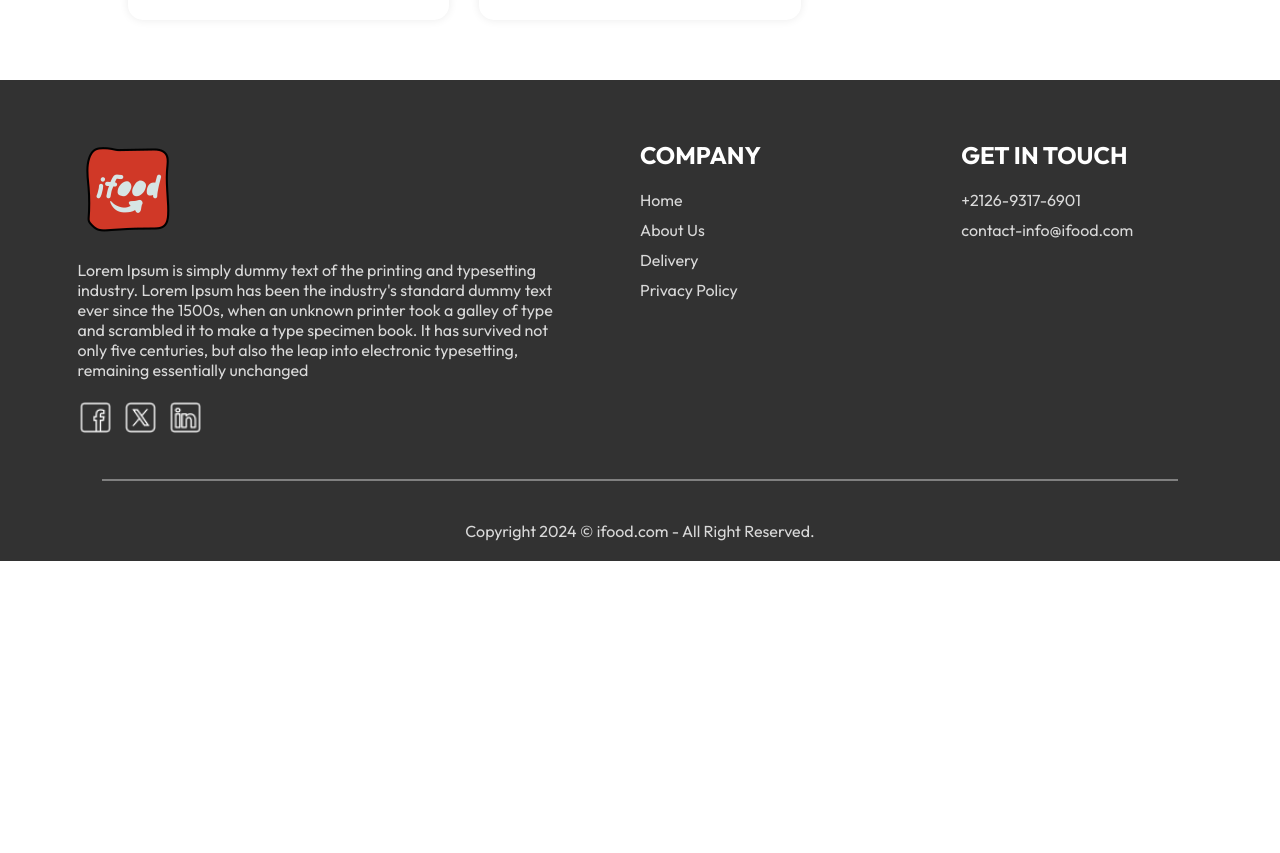
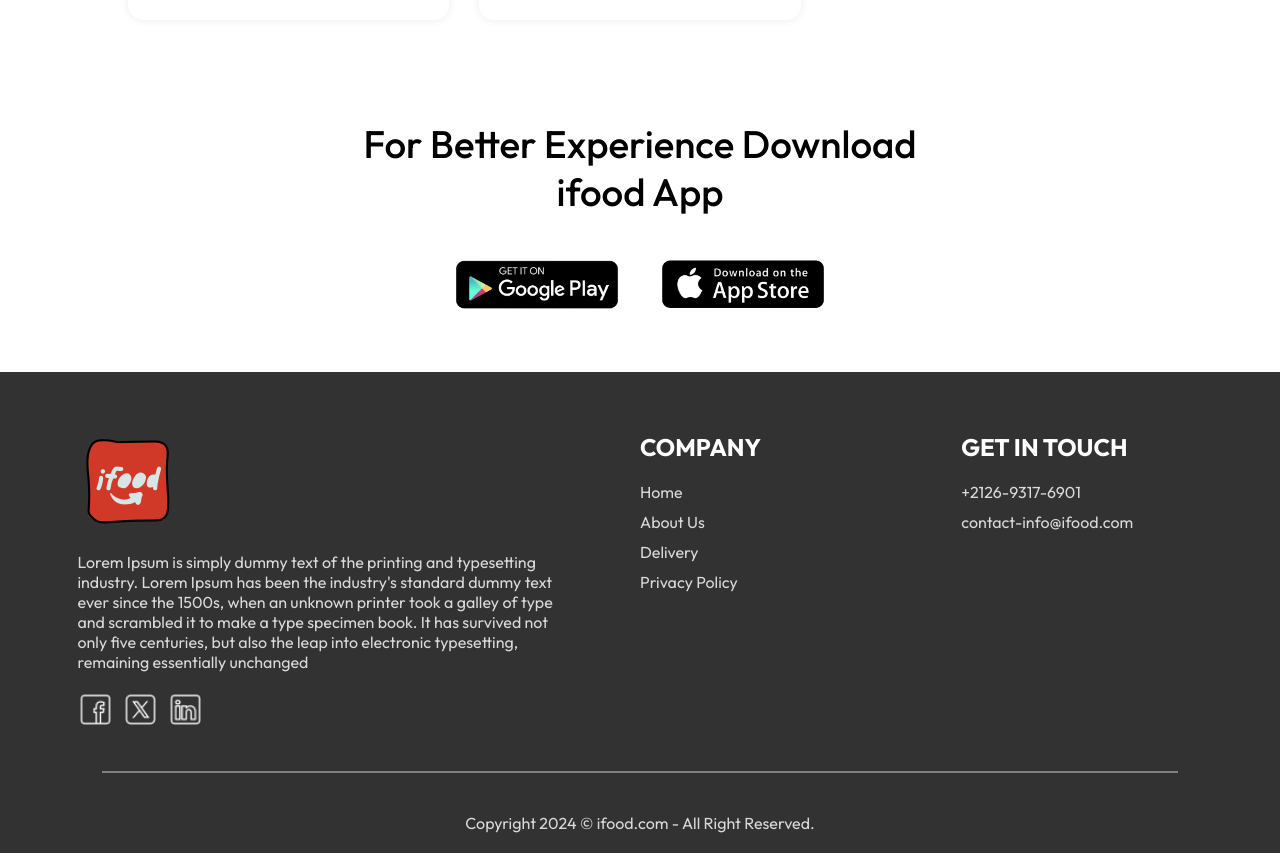
Before and after one commit to zaydkassimi/Food-Del, a React (Vite) app in the folder frontend/: page / in a window 1280 px wide. Shown: the part 7800-8653 px from the top of the page. Before the commit the page ends 8361 px from the top, so only its background shows below. Built offline with nearby package versions, Linux system fonts and the light colour scheme.

Commit message:
add a section for download mobile app from appstore and playstore

```diff
--- a/frontend/src/components/AppDownload/AppDownload.css
+++ b/frontend/src/components/AppDownload/AppDownload.css
@@ -0,0 +1,22 @@
+.app-download{
+    margin: auto auto;
+    margin-top: 100px;
+    font-size: max(3vw,20px);
+    text-align: center;
+    font-weight: 500;
+}
+.app-download-platforms{
+    display: flex;
+    justify-content: center;
+    gap: max(2vw,10px);
+    margin-top: 40px;
+}
+.app-download-platforms img{
+    width: max(30vw,120px);
+    max-width: 180px;
+    transition: 0.5s;
+    cursor: pointer;
+}
+.app-download-platforms img:hover{
+    transform: scale(1.05);
+}
--- a/frontend/src/components/AppDownload/AppDownload.jsx
+++ b/frontend/src/components/AppDownload/AppDownload.jsx
@@ -0,0 +1,17 @@
+import React from 'react'
+import './AppDownload.css'
+import { assets } from '../../assets/assets'
+
+const AppDownload = () => {
+  return (
+    <div className='app-download' id='app-download'>
+        <p>For Better Experience Download <br/> ifood App</p>
+        <div className="app-download-platforms">
+            <img src={assets.playstore} alt="" />
+            <img src={assets.appstore} alt="" />
+        </div>
+    </div>
+  )
+}
+
+export default AppDownload
--- a/frontend/src/pages/Home/Home.jsx
+++ b/frontend/src/pages/Home/Home.jsx
@@ -3,6 +3,7 @@ import './Home.css'
 import Header from '../../components/Header/Header'
 import ExploreMenu from '../../components/ExploreMenu/ExploreMenu'
 import FoodDisplay from '../../components/FoodDisplay/FoodDisplay'
+import AppDownload from '../../components/AppDownload/AppDownload'
 
 const Home = () => {
 
@@ -13,6 +14,7 @@ const Home = () => {
       <Header/>
       <ExploreMenu category={category} setCategory={setCategory}/>
       <FoodDisplay category={category} />
+      <AppDownload />
     </div>
   )
 }
```
Also changed, not shown: frontend/src/assets/appstore.png, frontend/src/assets/playstore.png.
